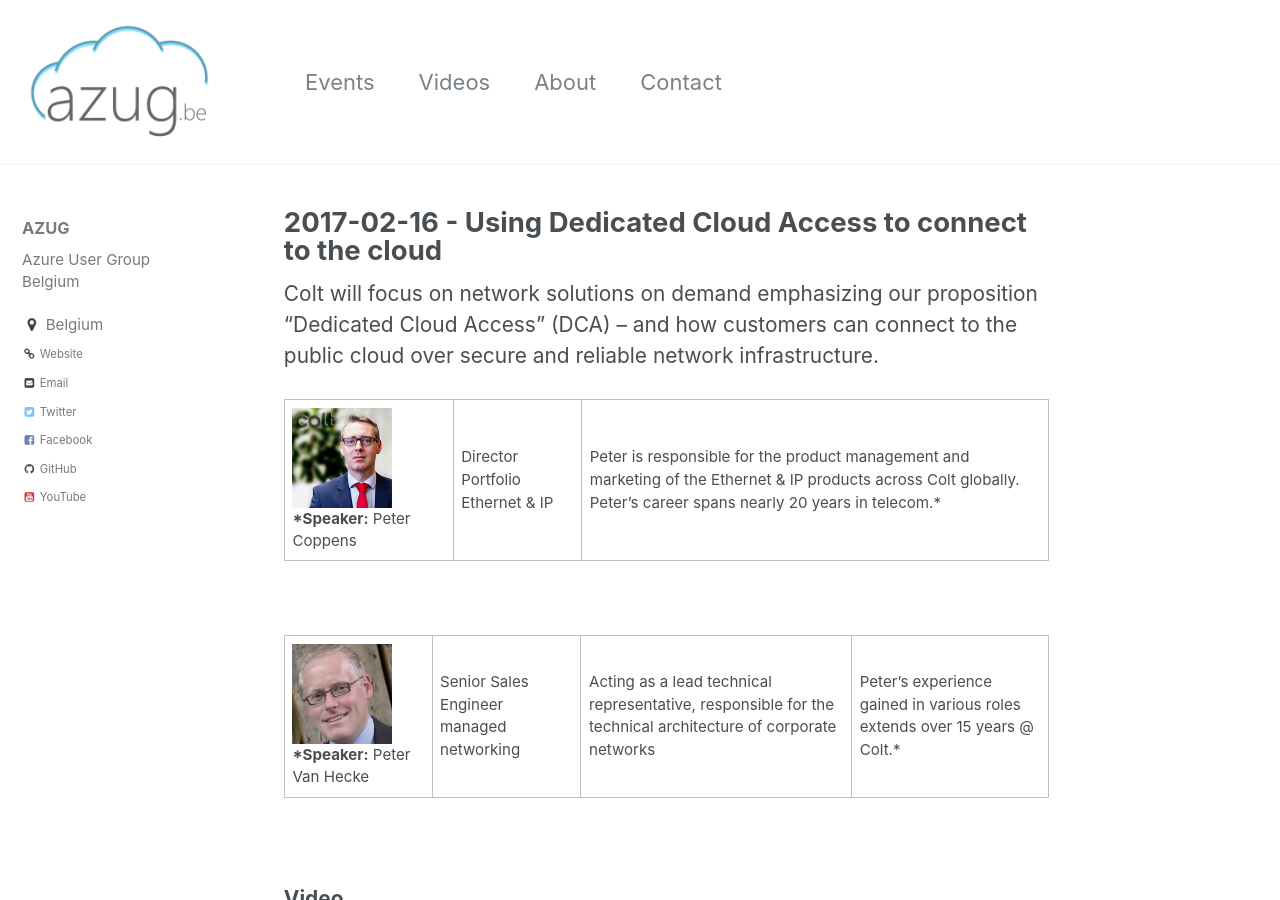
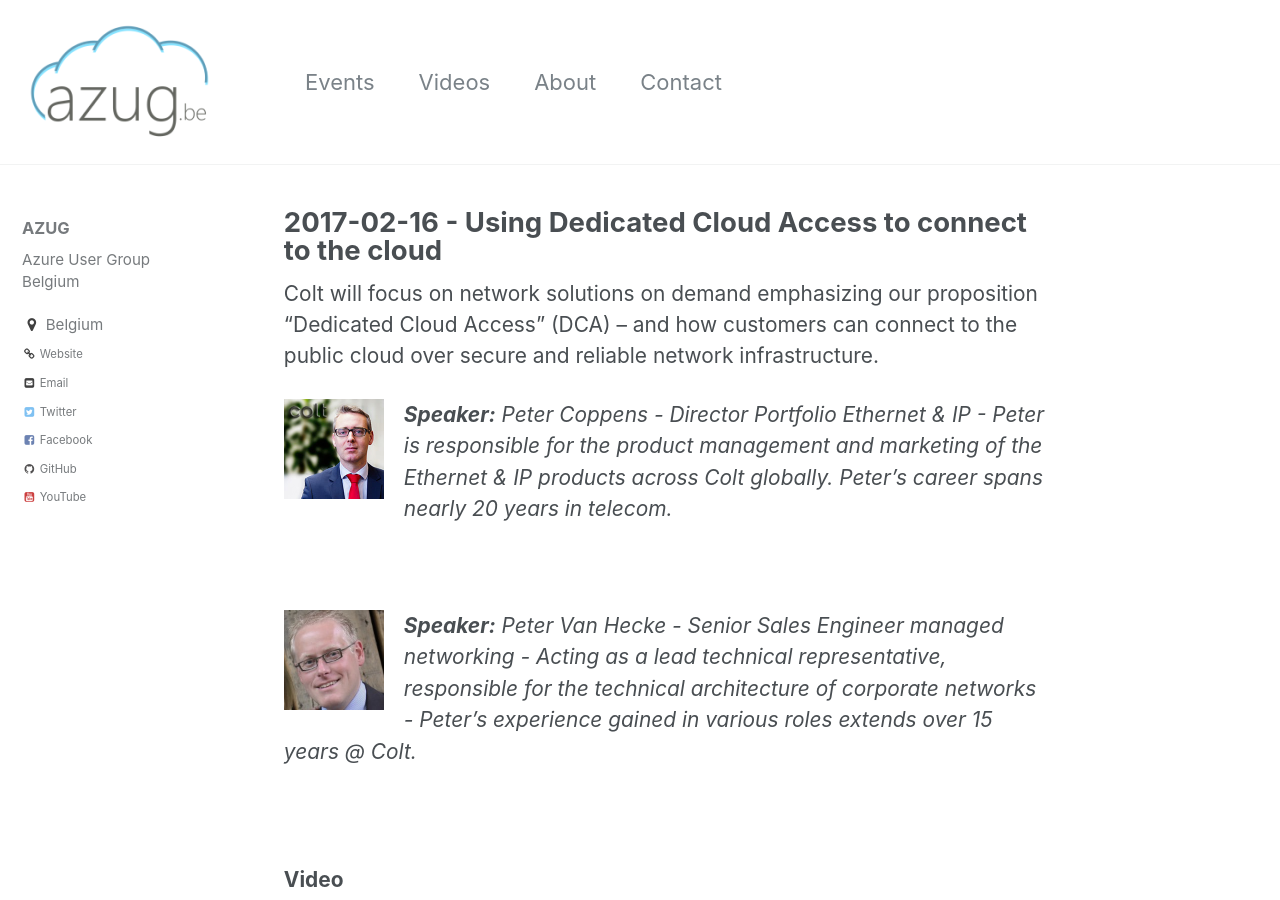
Before and after one commit to AzugBe/azugbe.github.io, a Jekyll site: the page built from _posts/videos/2017-02-16-using-dedicated-cloud-access-to-connect-to-the-cloud.md, in a window 1280 px wide and 900 px high. Built offline with Jekyll 4.4.1, drawn with Linux system fonts in a browser that asks for light colours.

Commit message:
| is not a table in this case

```diff
--- a/_posts/videos/2017-02-16-using-dedicated-cloud-access-to-connect-to-the-cloud.md
+++ b/_posts/videos/2017-02-16-using-dedicated-cloud-access-to-connect-to-the-cloud.md
@@ -12,11 +12,11 @@ author: Maarten Balliauw
 
 Colt will focus on network solutions on demand emphasizing our proposition &ldquo;Dedicated Cloud Access&rdquo; (DCA) &ndash; and how customers can connect to the public cloud over secure and reliable network infrastructure.
 
-<img src="/assets/media/speakers/peter-coppens.jpg" alt="" align="left" width="100" height="100" style="margin-right: 20px;">***Speaker:** Peter Coppens | Director Portfolio Ethernet &amp; IP | Peter is responsible for the product management and marketing of the Ethernet &amp; IP products across Colt globally. Peter's career spans nearly 20 years in telecom.*
+<img src="/assets/media/speakers/peter-coppens.jpg" alt="" align="left" width="100" height="100" style="margin-right: 20px;">***Speaker:** Peter Coppens - Director Portfolio Ethernet &amp; IP - Peter is responsible for the product management and marketing of the Ethernet &amp; IP products across Colt globally. Peter's career spans nearly 20 years in telecom.*
 
 <br />
 
-<img src="/assets/media/speakers/peter-van-hecke.jpg" alt="" align="left" width="100" height="100" style="margin-right: 20px;">***Speaker:** Peter Van Hecke | Senior Sales Engineer managed networking | Acting as a lead technical representative, responsible for the technical architecture of corporate networks | Peter&rsquo;s experience gained in various roles extends over 15 years @ Colt.*
+<img src="/assets/media/speakers/peter-van-hecke.jpg" alt="" align="left" width="100" height="100" style="margin-right: 20px;">***Speaker:** Peter Van Hecke - Senior Sales Engineer managed networking - Acting as a lead technical representative, responsible for the technical architecture of corporate networks - Peter&rsquo;s experience gained in various roles extends over 15 years @ Colt.*
 
 <br />
 
```
Also changed, not shown: 1 other file.
